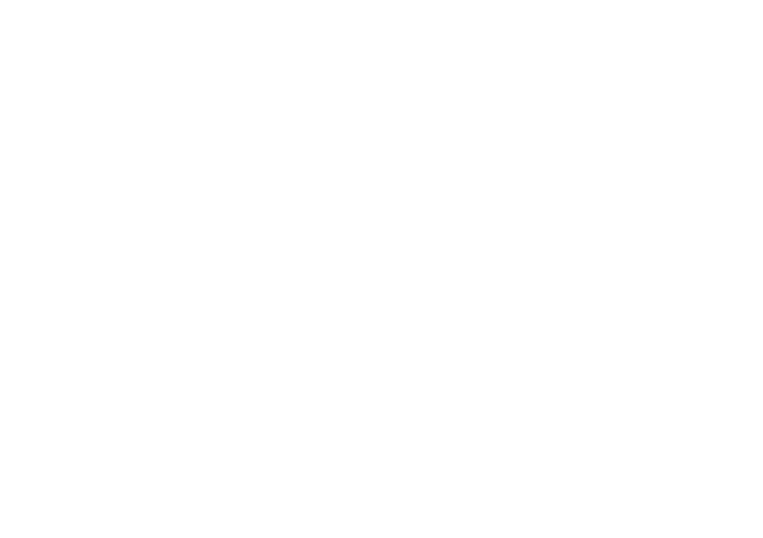
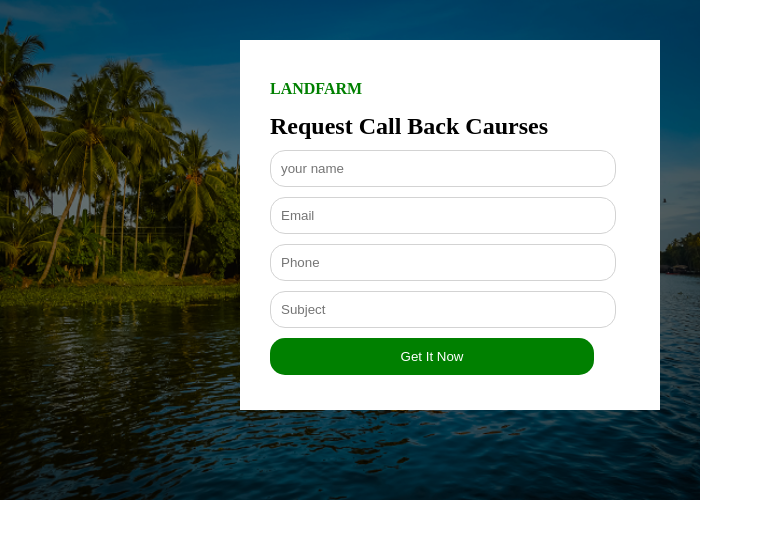
Before and after one commit to priyadabhi/WD, a plain HTML site: page CSS/css_practical/css_practical_12.html in a window 1280 px wide. Shown: the whole page, without its empty margins (0-763 px from the left). Drawn offline with Linux system fonts and the light colour scheme.

Commit message:
add file

```diff
--- a/CSS/css_practical/css_practical_12.html
+++ b/CSS/css_practical/css_practical_12.html
@@ -5,10 +5,81 @@
     <meta charset="UTF-8">
     <meta name="viewport" content="width=device-width, initial-scale=1.0">
     <title>Request call Back</title>
+    <style>
+        * {
+            margin: 0;
+        }
+
+        .outer {
+            width: 700px;
+            height: 500px;
+            position: relative;
+        }
+
+        img {
+            width: 100%;
+            height: 100%;
+            filter: brightness(50%);
+        }
+
+        .inner {
+            width: 400px;
+            top: 0%;
+            padding: 10px;
+            background-color: white;
+            margin: 40px 40px auto 240px;
+            position: absolute;
+        }
+
+        h4 {
+            color: green;
+            text-transform: uppercase;
+            padding: 10px 0px;
+        }
+
+        h2 {
+            padding: 5px 0px;
+        }
+
+        .textdiv {
+
+            margin: 20px;
+        }
+
+        input[type=text],
+        button {
+            border-radius: 15px;
+            margin: 5px 0px;
+            padding: 10px;
+            width: 90%;
+        }
+
+        input[type=text] {
+            border: 1px solid lightgrey;
+        }
+
+        button {
+            background-color: green;
+            color: white;
+            border: 1px solid transparent;
+        }
+    </style>
 </head>
 
 <body>
-
+    <div class="outer"><img src="../images/hero_image_2.png" alt="">
+        <div class="inner">
+            <div class="textdiv">
+                <h4>landfarm</h4>
+                <h2>Request Call Back Caurses</h2>
+                <input type="text" name="" id="name" placeholder="your name"><br>
+                <input type="text" name="" id="email" placeholder="Email"><br>
+                <input type="text" name="" id="phone" placeholder="Phone"><br>
+                <input type="text" name="" id="subject" placeholder="Subject"><br>
+                <button>Get It Now</button>
+            </div>
+        </div>
+    </div>
 </body>
 
 </html>
```
Also changed, not shown: CSS/css_practical/css_practical_9.html (added, +62 -0 lines), CSS/images/image1.jpg (added), CSS/images/image2.jpg (added), CSS/images/image3.jpg (added), CSS/images/image4.jpg (added), CSS/images/image5.jpg (added), CSS/images/image6.jpg (added).
